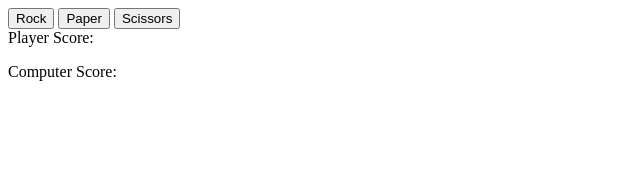
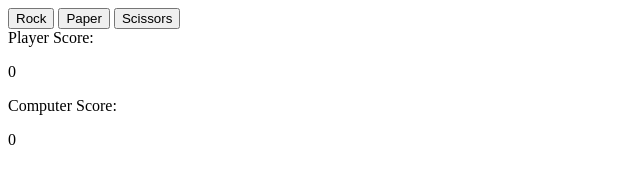
Before and after one commit to acl13/rock-paper-scissors, a plain HTML site: page index.html in a window 1280 px wide. Shown: the whole page, without its empty margins (0-640 px from the left). Drawn offline with Linux system fonts and the light colour scheme.

Commit message:
display scores as 0 at game start

```diff
--- a/index.html
+++ b/index.html
@@ -11,9 +11,9 @@
         <button id="scissors">Scissors</button>
         <div>
             Player Score:
-            <p id="player"></p>
+            <p id="player">0</p>
             Computer Score:
-            <p id="computer"></p>
+            <p id="computer">0</p>
         </div>
         <div class="end"></div>
         <div class="comments"></div>
```
